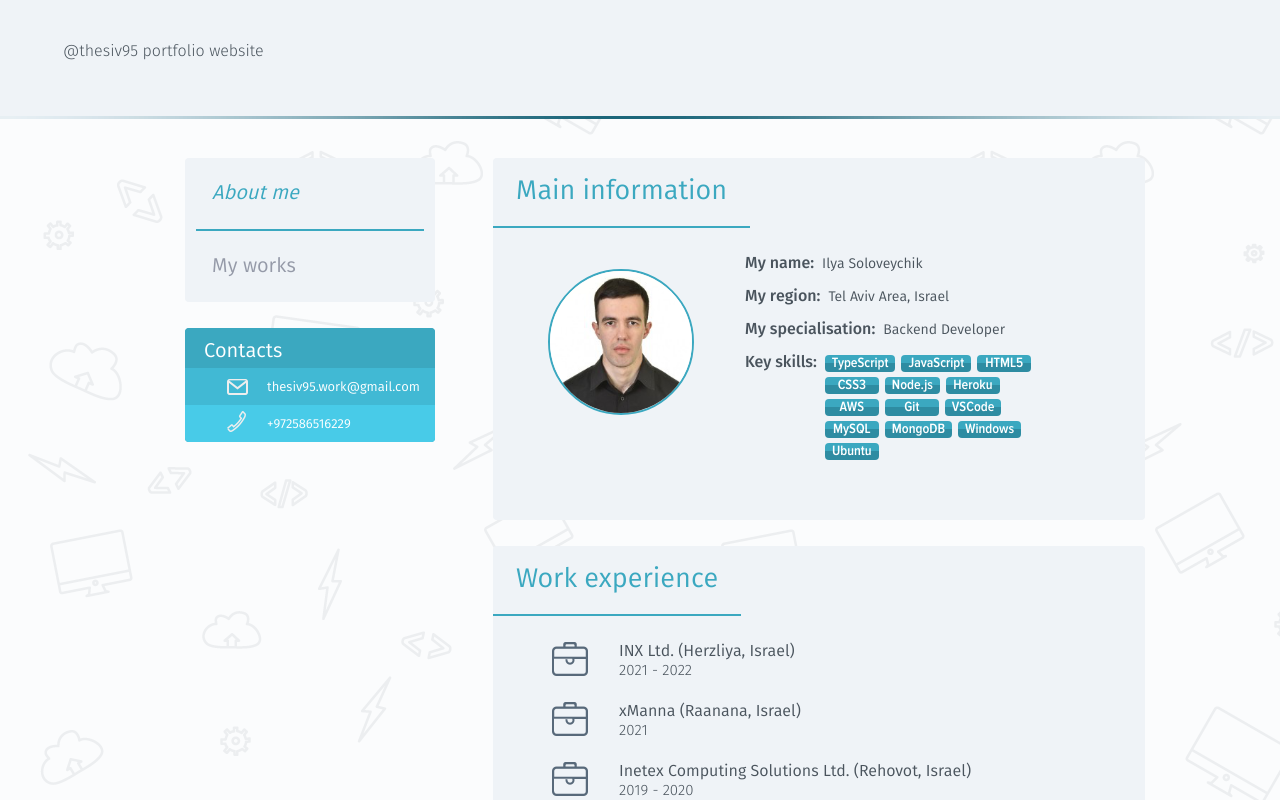
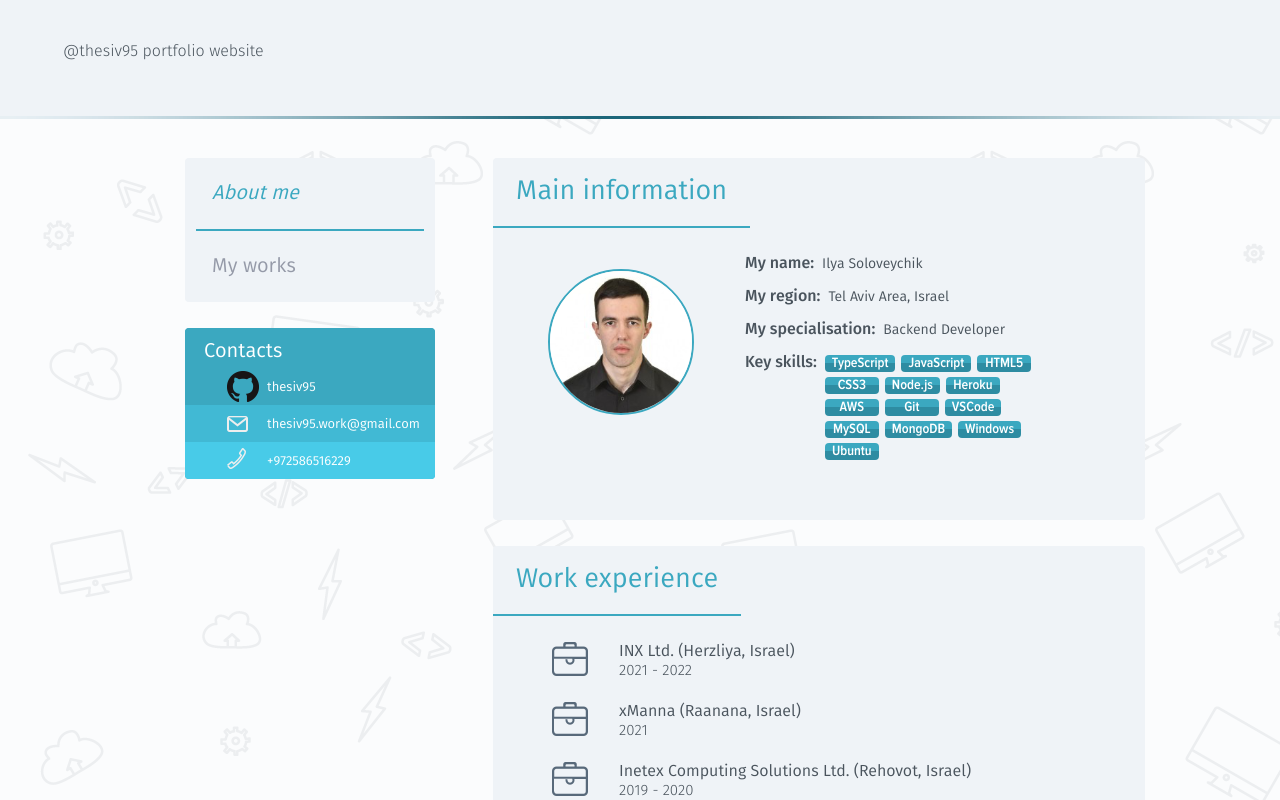
Before and after one commit to thesiv95/portfolio-react, a React (Create React App) app: page / in a window 1280 px wide. Shown: the top 800 px of the page. Built offline with nearby package versions, Linux system fonts and the light colour scheme.

Commit message:
add github link

```diff
--- a/src/components/Sidebar.js
+++ b/src/components/Sidebar.js
@@ -8,6 +8,7 @@ export default class Sidebar extends React.Component {
             <aside className="sidebar">
                 <Navigation/>
                 <Contacts email={'thesiv95.work@gmail.com'}
+                          github={'https://github.com/thesiv95'}
                           phone={'+972586516229'}
                           haveWhatsApp={true} />
             </aside>
--- a/src/components/Sidebar/Contacts.js
+++ b/src/components/Sidebar/Contacts.js
@@ -1,4 +1,9 @@
 import React from "react";
+
+function getGithubLoginFromUrl (url){
+    let g = url.split('/');
+    return g[g.length - 1];
+}
 
 export default class Contacts extends React.Component {
     render() {
@@ -8,13 +13,18 @@ export default class Contacts extends React.Component {
                     <span className="header-inner-text">Contacts</span>
                 </div>
                 <ul className="contacts-list">
+                    <li className="contacts-item contacts-item-github">
+                        <a target={'_blank'} className="contacts-link" href={this.props.github}>
+                            <span className="contact-text">{getGithubLoginFromUrl(this.props.github)}</span>
+                        </a>
+                    </li>
                     <li className="contacts-item contacts-item-mail">
                         <a className="contacts-link" href={`mailto:${this.props.email}`}>
                             <span className="contact-text">{this.props.email}</span>
                         </a>
                     </li>
                     <li className="contacts-item contacts-item-phone">
-                        <a className="contacts-link"
+                        <a target={'_blank'} className="contacts-link"
                            href={`${this.props.haveWhatsApp
                                ? `https://wa.me/${this.props.phone.replace('+', '')}`
                                : `tel:${this.props.phone}`}`}>
--- a/src/index.css
+++ b/src/index.css
@@ -203,6 +203,11 @@ body {
 .contacts .contacts-item-mail {
     background-color: #41b9d4;
     background-position-y: 11px;
+}
+
+.contacts .contacts-item-github {
+    background-color: #3094ab;
+    background: url(img/GitHub-Mark-32px.png) 42px center no-repeat;
 }
 
 .contacts .contacts-item-phone {
```
Also changed, not shown: src/img/GitHub-Mark-32px.png (added), 1 other file (tests, documents, lock files or other folders).
